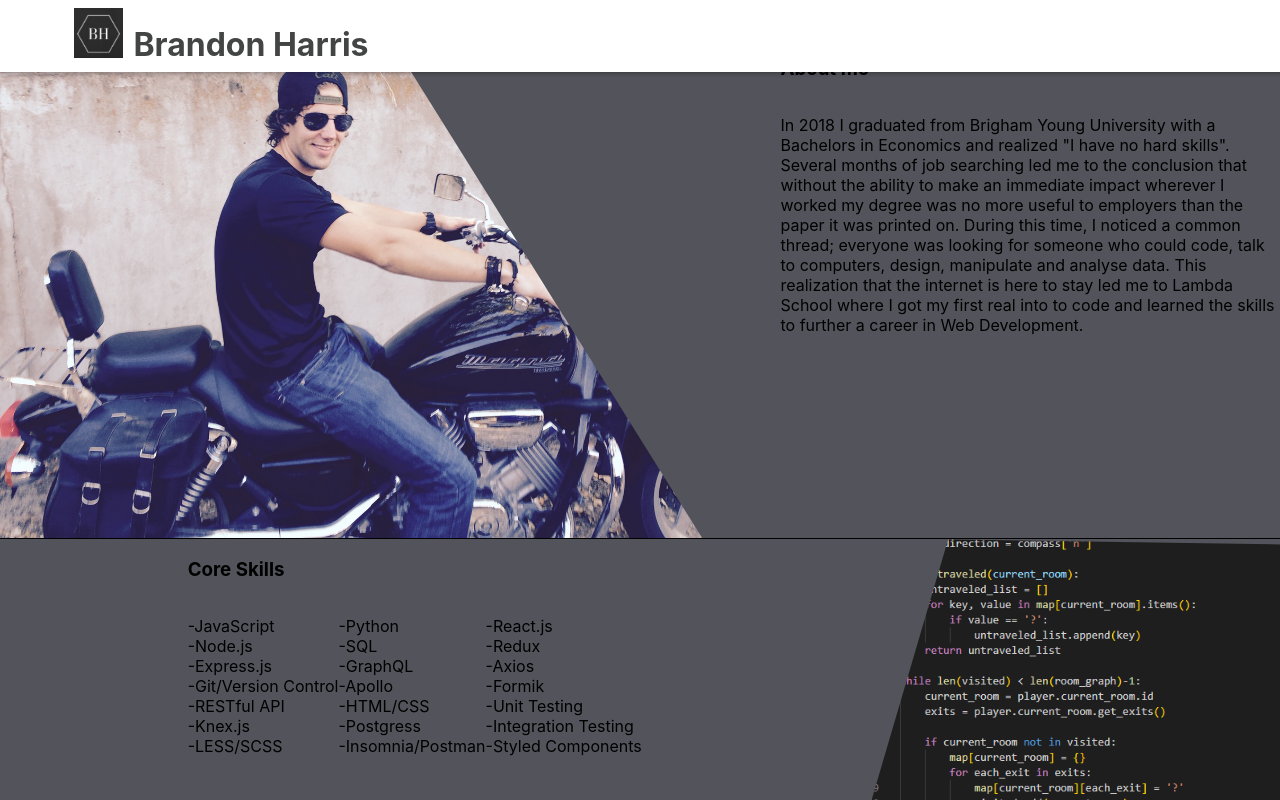
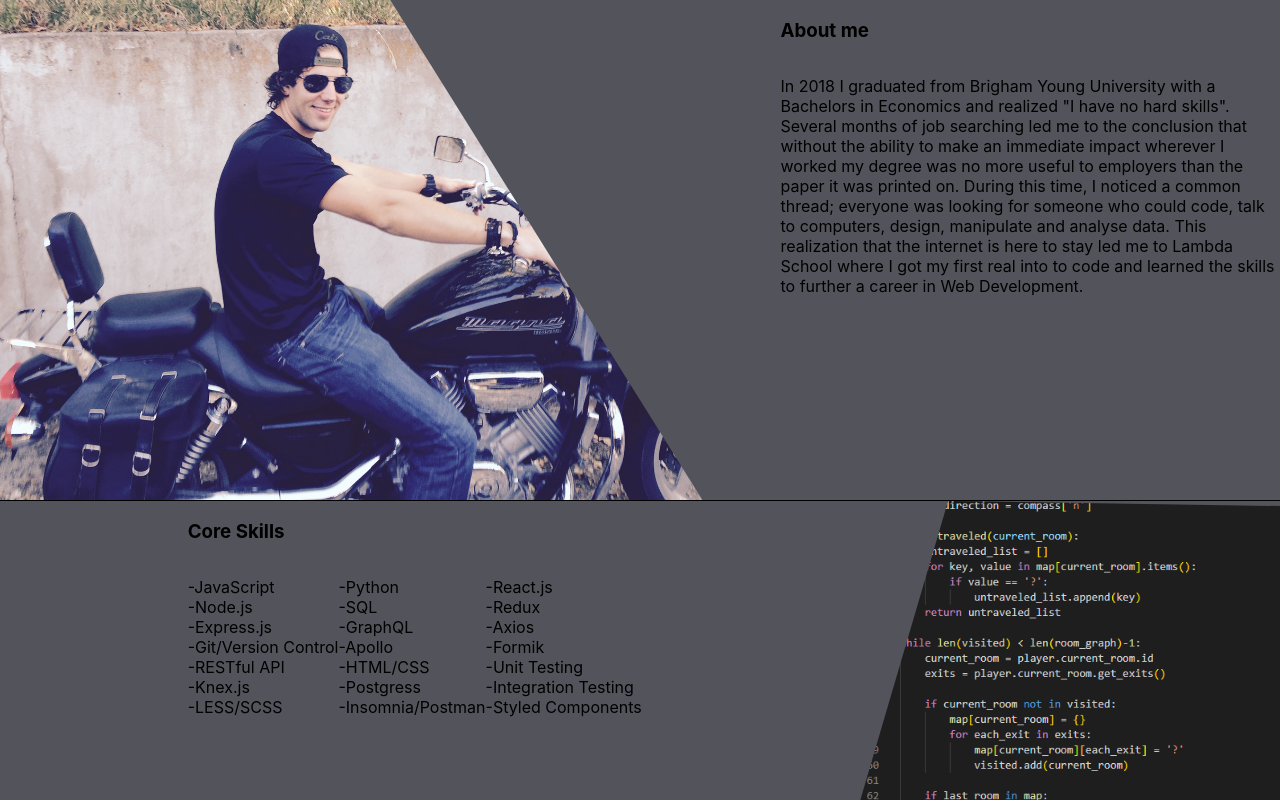
Before and after one commit to brandonharris177/portfolio, a React (Create React App) app: page / in a window 1280 px wide. Shown: the top 800 px of the page. Built offline with nearby package versions, Linux system fonts and the light colour scheme.

Commit message:
removed NavBar

```diff
--- a/src/Components/Body.js
+++ b/src/Components/Body.js
@@ -16,7 +16,6 @@ export default function Body() {
     display: flex;
     height: 500px;
     width: 100%;
-    margin-top: 3%;
     border-bottom: 1px solid black;
   `
 
--- a/src/Components/NavBar.css
+++ /dev/null
@@ -1,68 +0,0 @@
-.header {
-    display: flex;
-    justify-content: space-between;
-    align-items: baseline;
-    position: fixed;
-
-    background-color: white;
-
-    width: 100%;
-    height: fit-content;
-    top: 0;
-    padding: 1vh 5vw;
-    z-index: 2;
-
-    box-shadow: 0 -1px 0 #e0e0e0, 0 0 2px rgba(0, 0, 0, 0.12), 0 2px 4px rgba(0, 0, 0, 0.24);
-  }
-
-  h2 {
-  text-decoration: none;
-  color: #434544;
-  font-size: 2rem;
-  -webkit-transition-duration: 0.3s;
-  }
-
-  h2:hover {
-  color: blue;
-  -webkit-transition-duration: 0.3s;
-  }
-
-  .header-link {
-  font-size: 1rem;
-  color: #434544;
-  -webkit-transition-duration: 0.3s;
-  }
-
-  .header-link:hover {
-  color: #3a5c3e;
-  -webkit-transition-duration: 0.3s;
-  }
-
-  .underline {
-    display: inline;
-    position: relative;
-    overflow: hidden;
-  }
-  .underline:after {
-    content: "";
-    position: absolute;
-    z-index: -1;
-    left: 0;
-    right: 100%;
-    bottom: -5px;
-    background: #cfcfcf;
-    height: 4px;
-    transition-property: left right;
-    transition-duration: 0.3s;
-    transition-timing-function: ease-out;
-  }
-  .underline:hover:after,
-  .underline:focus:after,
-  .underline:active:after {
-    right: 0;
-  }
-
-  .logo {
-    margin: 0 10px -2px 10px;
-    height: 50px;
-  }
--- a/src/Components/NavBar.js
+++ b/src/Components/NavBar.js
@@ -1,16 +1,10 @@
 import React from 'react';
-import './NavBar.css';
 
 export default function NavBar() {
 
   return (
     <>
-      <span className="header">
-        <span>
-          <img className="logo" src={ require ('./images/logo.png') } /><h2 className="title underline">Brandon Harris</h2>
-        </span>
-        <nav>
-        </nav>
+      <span>
       </span>
     </>
   );
```
